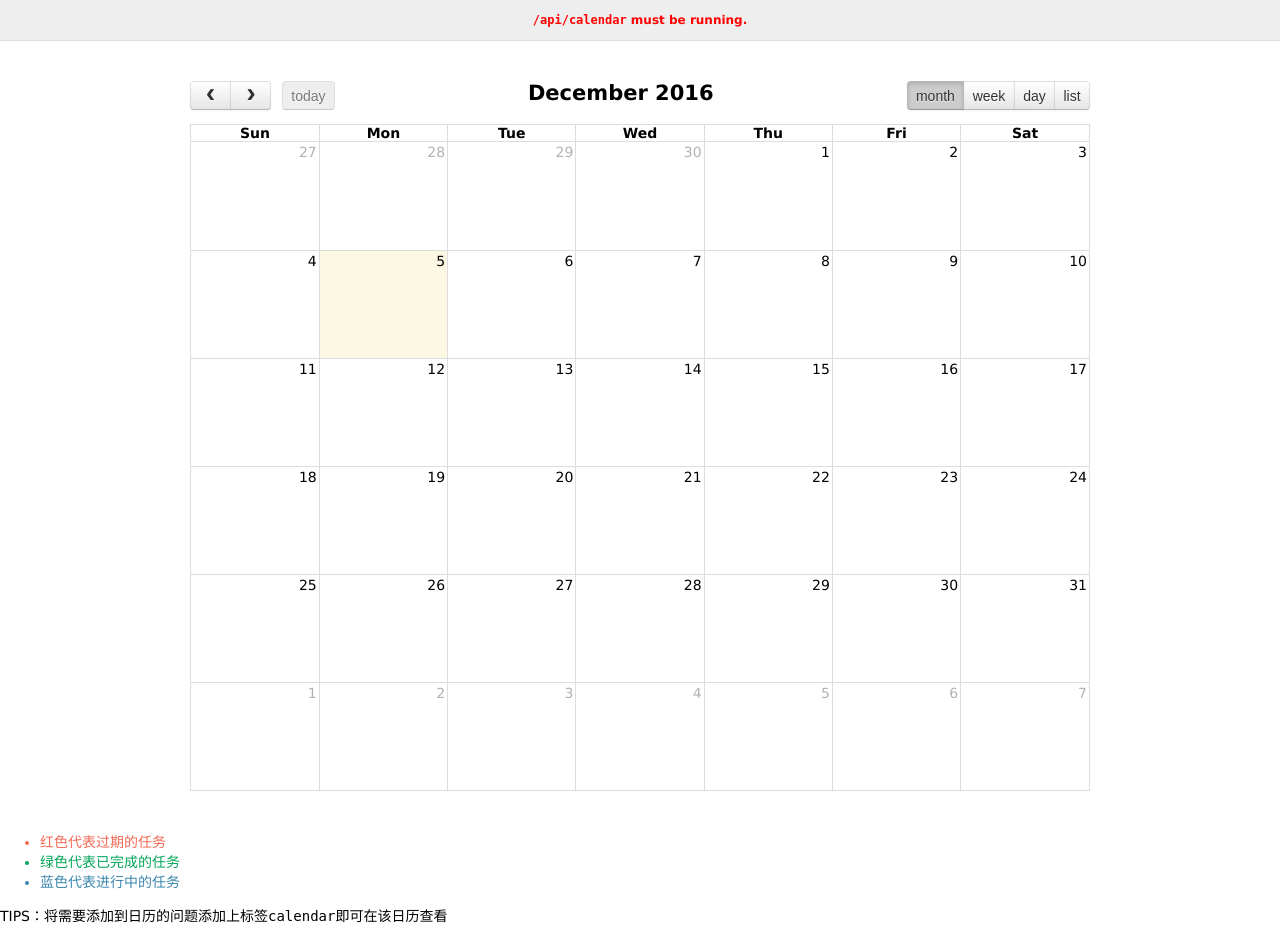
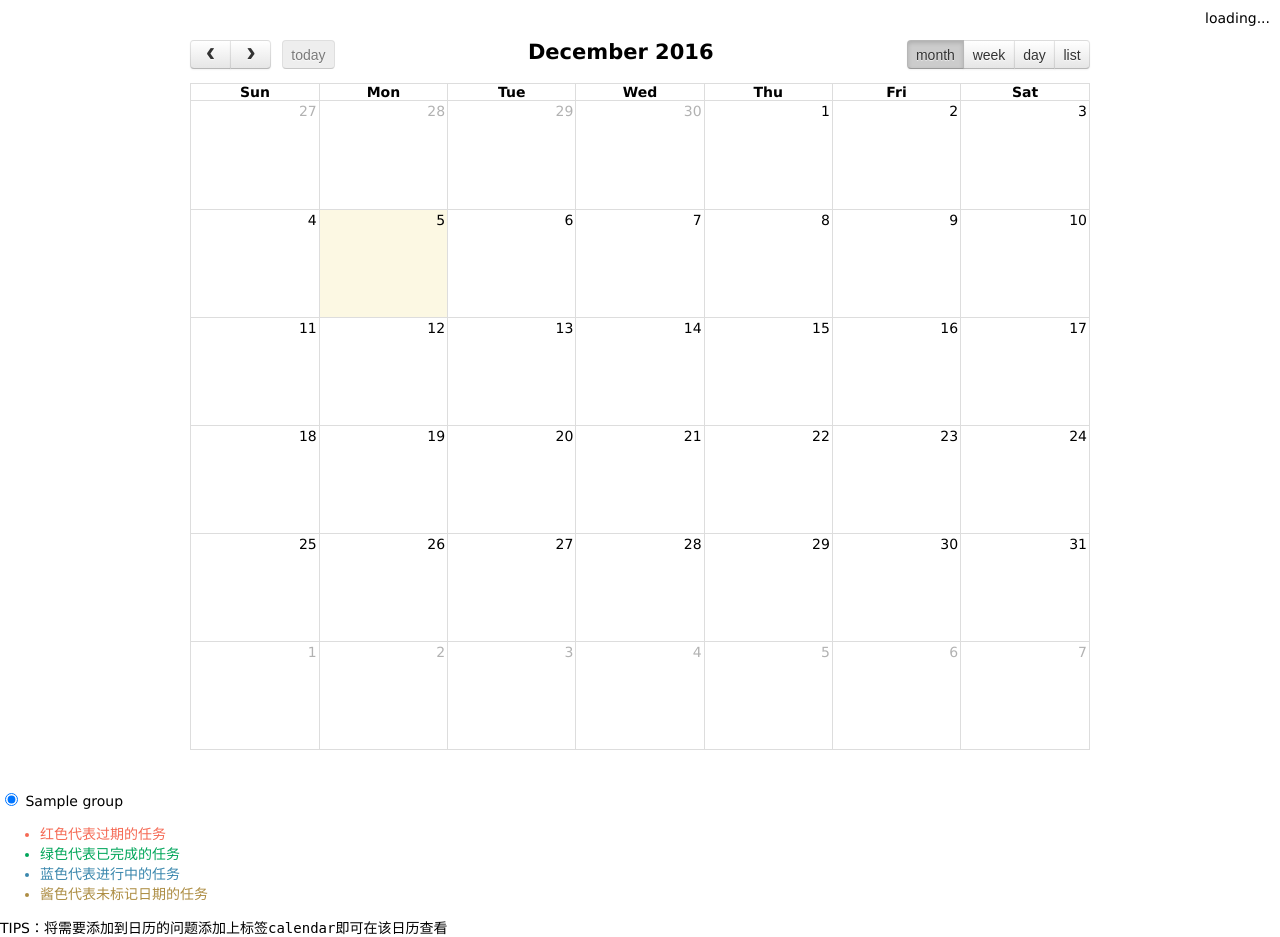
Before and after one commit to beastbikes/GitlabCalendar, a Flask app: template templates/index.html in a window 1280 px wide. Run offline with Flask 2, Linux system fonts and the light colour scheme; the template is opened without the code that fills it: most values are stand-ins (such as "Sample title", 1, 10 or a date in 2020); some libraries are stand-ins or nearby versions.

Commit message:
增加通过日期标签重新设定开始时间功能

```diff
--- a/app.py
+++ b/app.py
@@ -15,6 +15,14 @@
 GITLAB_HOST = os.environ['GITLAB_HOST']
 GITLAB_APPID = os.environ['GITLAB_APPID']
 GITLAB_APP_SECRET = os.environ['GITLAB_APP_SECRET']
+
+# time tags value is hour for this tag
+DATE_TAGS = {
+    '0.25D': 2,
+    '0.5D': 5,
+    '1D': 24,
+    '2D': 48,
+}
 
 
 @app.errorhandler(401)
@@ -108,25 +116,13 @@
 @app.route('/')
 def index():
     token = GitlabToken.get_instance()
-    return render_template('index.html')
-
-
-@app.route('/auth')
-def auth():
-    token = GitlabToken.get_instance()
-
-    return token.access_token
-
-
-@app.route('/issues')
-def issues():
-    token = GitlabToken.get_instance()
-    url = GITLAB_HOST + '/api/v3/issues?labels=calendar'
+    url = GITLAB_HOST + '/api/v3/groups'
     r = requests.get(url, headers={
         "Authorization": "Bearer " + token.access_token
     })
-
-    return jsonify(r.json())
+    logging.debug('groups: %s' % r.content.decode())
+    current_group_id = r.json()[0]['id'] if 'current_group_id' not in session else session['current_group_id']
+    return render_template('index.html', groups=r.json(), current_group_id=int(current_group_id))
 
 
 @app.route('/milestones')
@@ -152,15 +148,18 @@
 
 @app.route('/api/calendar')
 def api_calendar():
+    current_group_id = request.args.get('current_group_id')
+    session['current_group_id'] = current_group_id
     events = []
 
     token = GitlabToken.get_instance()
-    url = GITLAB_HOST + '/api/v3/issues?labels=calendar&per_page=100'
+    url = GITLAB_HOST + '/api/v3/groups/%s/issues?per_page=100' % current_group_id
+    logging.debug('url: %s' % url)
     r = requests.get(url, headers={
         "Authorization": "Bearer " + token.access_token
     })
 
-    logging.debug('result issues: %s' % r.json())
+    logging.debug('result issues: %s' % r.content.decode())
 
     for issue in r.json():
         data = {
@@ -174,9 +173,25 @@
 
         due_date = issue.get('due_date')
         if due_date:
+            due_date_time = datetime.strptime(due_date, '%Y-%m-%d')
             data["end"] = due_date
+            labels = issue.get('labels')
+            if labels:
+                for label in labels:
+                    date_tag = DATE_TAGS.get(label)
+                    if date_tag:
+                        data['start'] = due_date_time - timedelta(hours=date_tag)
+                        data['title'] += label
+                        break
+                else:
+                    data['backgroundColor'] = '#ad8d43'
+                    data['borderColor'] = '#ad8d43'
+            else:
+                data['backgroundColor'] = '#ad8d43'
+                data['borderColor'] = '#ad8d43'
+
             if issue.get('state') != 'closed':
-                if datetime.now() > datetime.strptime(due_date, '%Y-%m-%d'):
+                if datetime.now() > due_date_time:
                     data['backgroundColor'] = '#f56954'
                     data['borderColor'] = '#f56954'
 
--- a/templates/index.html
+++ b/templates/index.html
@@ -10,6 +10,19 @@
 <script>
 
 	$(document).ready(function() {
+		var load_data = function (group_id) {
+			console.log('load data. group_id:', group_id);
+
+			var url = '/api/calendar?current_group_id=' + group_id;
+			$('#loading').toggle();
+			$.get(url, function (data) {
+				$('#loading').toggle();
+				console.log('result', data);
+				$('#calendar').fullCalendar('removeEvents');
+				$('#calendar').fullCalendar('addEventSource', data);
+				$('#calendar').fullCalendar('rerenderEvents');
+			});
+		};
 
 		$('#calendar').fullCalendar({
 			header: {
@@ -19,19 +32,21 @@
 			},
 			defaultDate: new Date(),
 			editable: false,
-			navLinks: true, // can click day/week names to navigate views
-			eventLimit: false, // allow "more" link when too many events
-			events: {
-				url: '/api/calendar',
-				error: function() {
-					$('#script-warning').show();
-				}
-			},
+			navLinks: true,
+			eventLimit: false,
+			events: [],
 			loading: function(bool) {
 				$('#loading').toggle(bool);
 			}
 		});
 
+		load_data('{{ current_group_id }}');
+
+		$(".groups").click(function () {
+			var group_id = $(this).val();
+			console.log('click group:', group_id);
+			load_data(group_id);
+		});
 	});
 
 </script>
@@ -80,10 +95,16 @@
 	<div id='loading'>loading...</div>
 	<div id='calendar'></div>
     <div>
+        {% for group in groups %}
+            <input type="radio" name="groups" class="groups" value="{{ group.id }}"
+				   alt="{{ group.name }}"
+				   {% if current_group_id == group.id %}checked{% endif %}> {{ group.name }}
+        {% endfor %}
 		<ul>
 			<li style="color: #f56954">红色代表过期的任务</li>
 			<li style="color: #00a65a">绿色代表已完成的任务</li>
 			<li style="color: #3a87ad">蓝色代表进行中的任务</li>
+			<li style="color: #ad8d43">酱色代表未标记日期的任务</li>
 		</ul>
         TIPS：将需要添加到日历的问题添加上标签<code>calendar</code>即可在该日历查看
 	</div>
```
